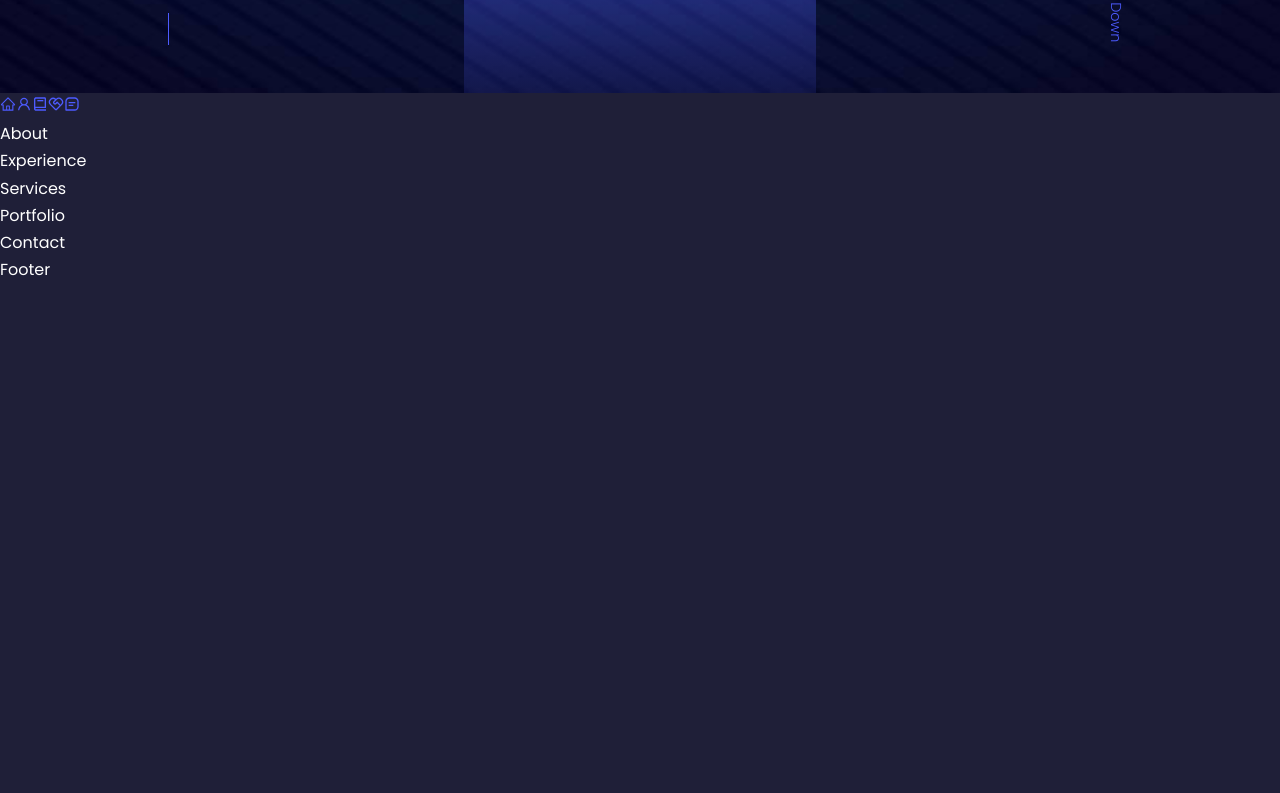
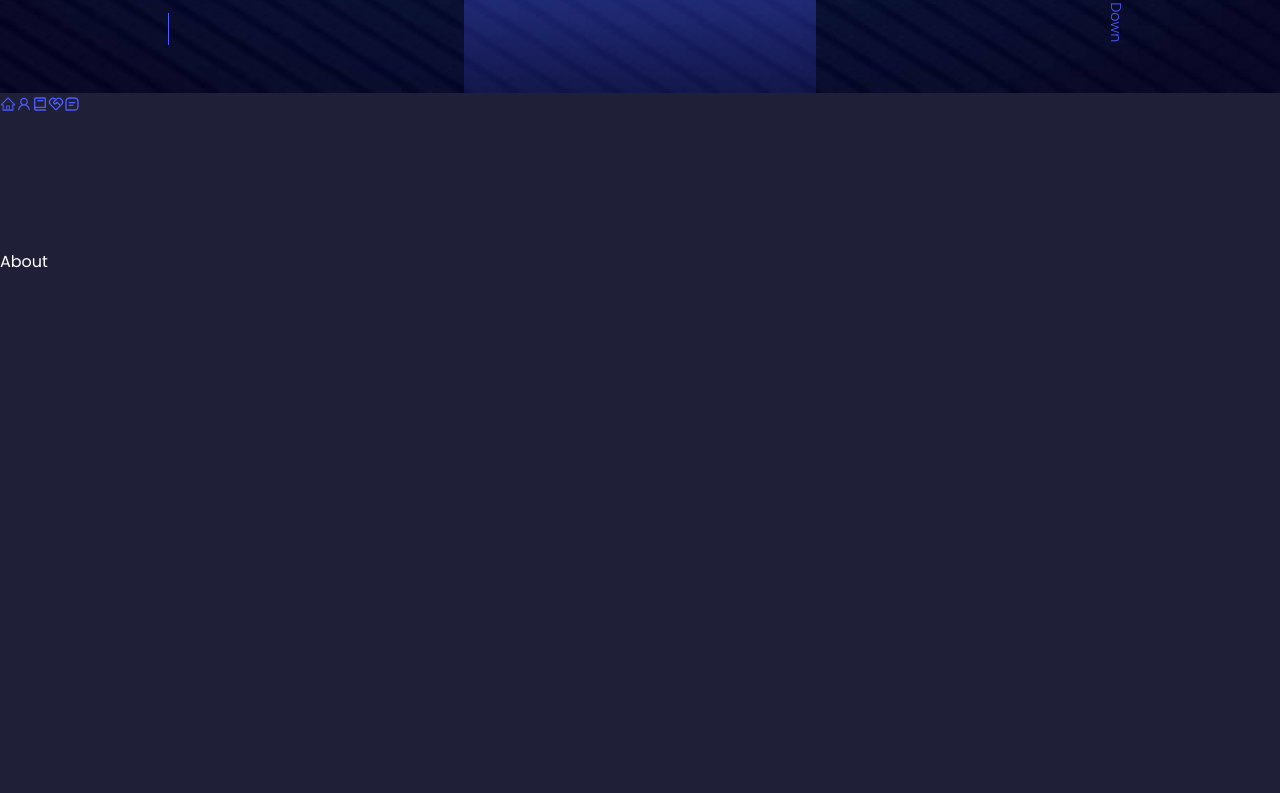
Before and after one commit to Ojaswi2000/ojaswi_portfolio, a React (Create React App) app: page / in a window 1280 px wide. Shown: the part 707-1500 px from the top of the page. Before the commit the page ends 990 px from the top, so only its background shows below. Built offline with nearby package versions, Linux system fonts and the light colour scheme.

Commit message:
given height 100vh

```diff
--- a/src/components/about/About.jsx
+++ b/src/components/about/About.jsx
@@ -3,7 +3,7 @@ import './about.css'
 
 const About = () => {
   return (
-    <div>About</div>
+    <section id='about'>About</section>
   )
 }
 
--- a/src/index.css
+++ b/src/index.css
@@ -61,6 +61,7 @@ h1{
 
 section{
   margin-top: 8rem;
+  height: 100vh;
 }
 
 section > h2,
```
